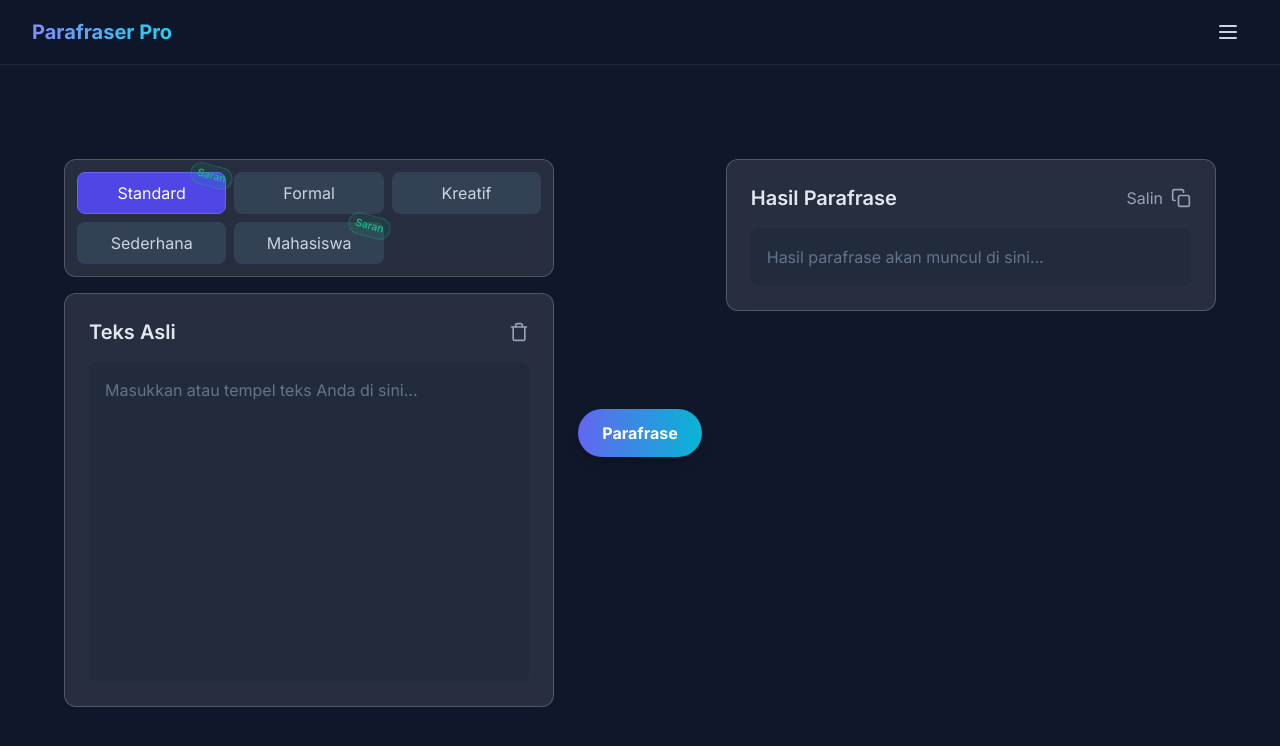
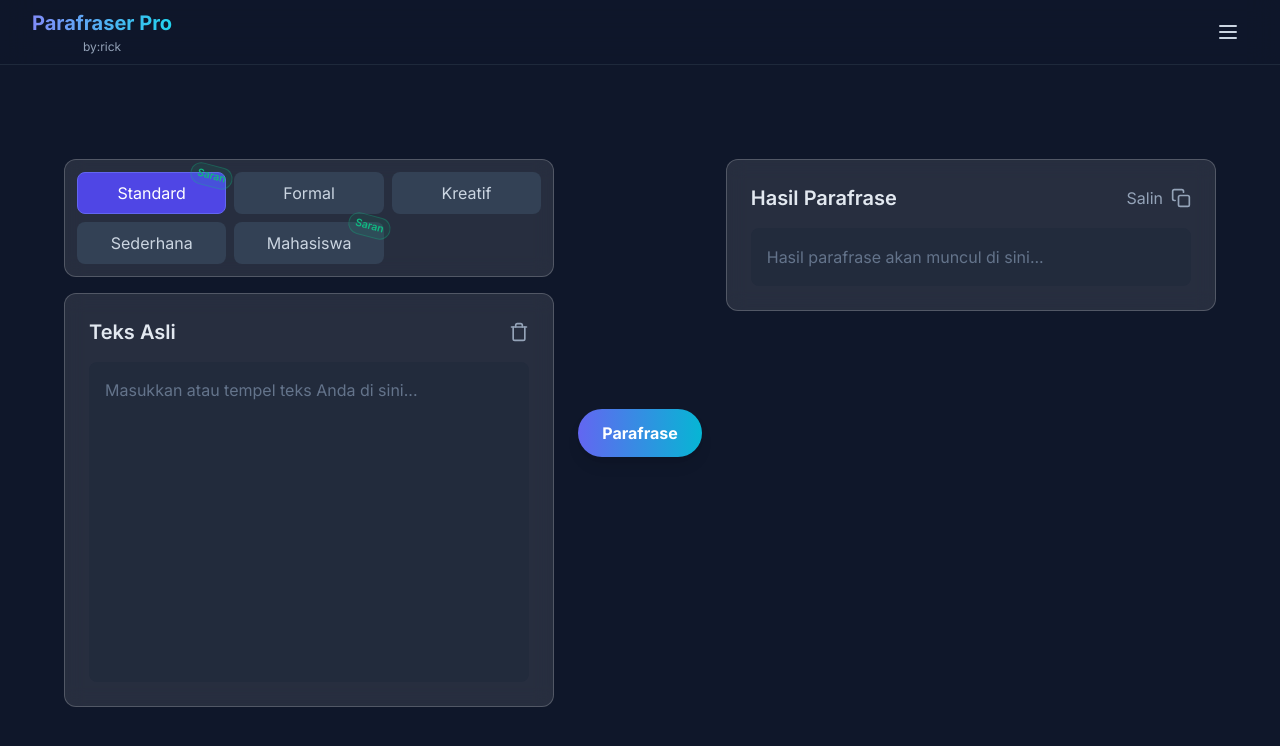
Before and after one commit to rickv-max/Website-parafrase-final, a website: page public/index.html in a window 1280 px wide. Drawn offline with nearby package versions, Linux system fonts and the light colour scheme.

Commit message:
Update index.html

```diff
--- a/public/index.html
+++ b/public/index.html
@@ -30,7 +30,9 @@
 <header class="bg-slate-900/50 backdrop-blur-lg sticky top-0 z-50 w-full border-b border-slate-800">
     <div class="max-w-7xl mx-auto px-4 sm:px-6 lg:px-8">
         <div class="flex items-center justify-between h-16">
-            <div class="flex items-center"><span class="text-xl font-bold bg-clip-text text-transparent bg-gradient-to-r from-indigo-400 to-cyan-400">Parafraser Pro</span></div>
+                        <div class="flex items-center flex-col items-start"> <span class="text-xl font-bold bg-clip-text text-transparent bg-gradient-to-r from-indigo-400 to-cyan-400">Parafraser Pro</span>
+                <span class="text-xs text-slate-400 mt-0.5">by:rick</span> </div>
+
             <div class="relative">
                 <button id="menu-button" class="p-2 rounded-md text-slate-300 hover:text-white hover:bg-slate-700 focus:outline-none focus:ring-2 focus:ring-offset-2 focus:ring-offset-slate-800 focus:ring-white"><svg class="h-6 w-6" xmlns="http://www.w3.org/2000/svg" fill="none" viewBox="0 0 24 24" stroke="currentColor"><path stroke-linecap="round" stroke-linejoin="round" stroke-width="2" d="M4 6h16M4 12h16M4 18h16" /></svg></button>
                 <div id="menu-panel" class="hidden origin-top-right absolute right-0 mt-2 w-56 rounded-md shadow-lg bg-slate-800 ring-1 ring-black ring-opacity-5 focus:outline-none">
```
